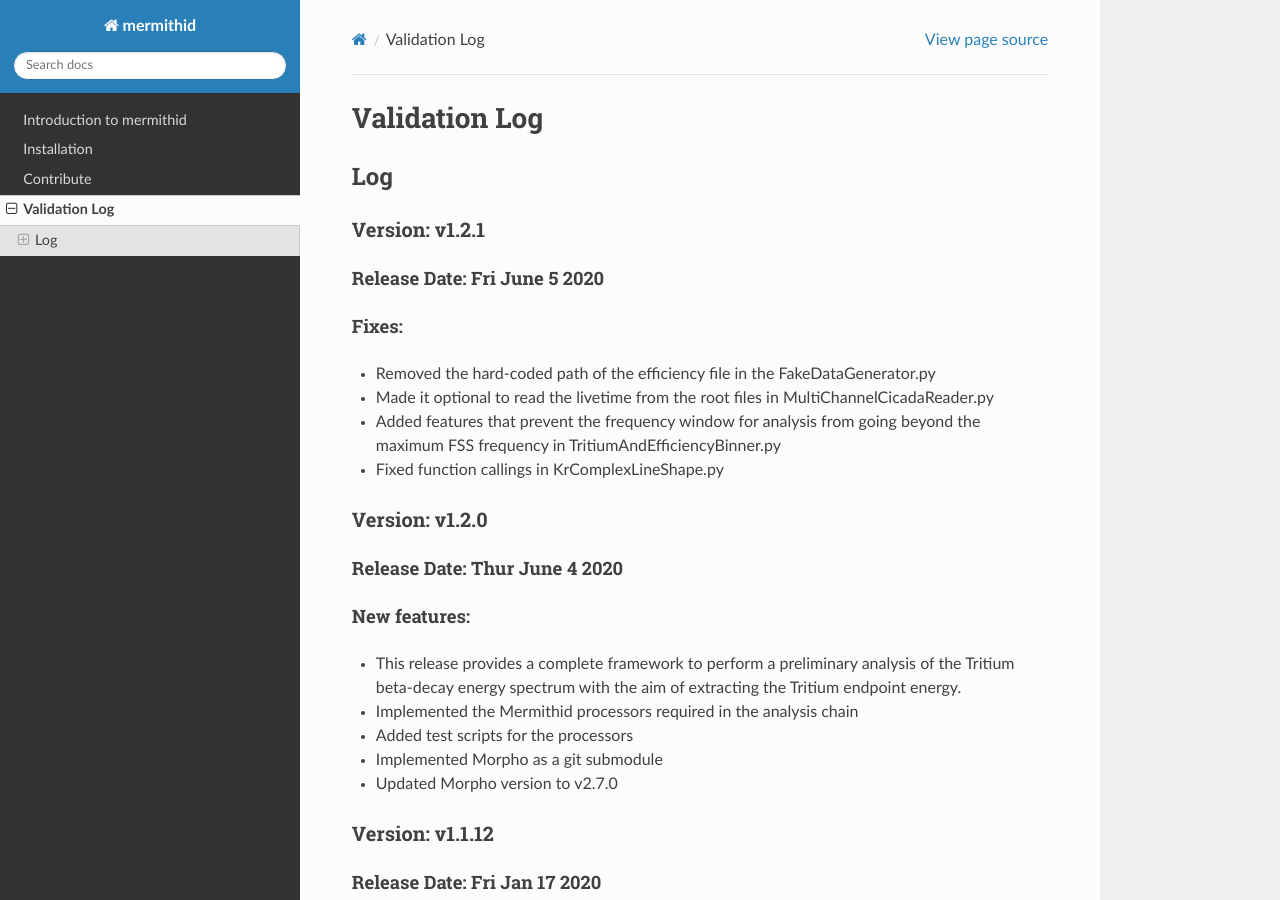
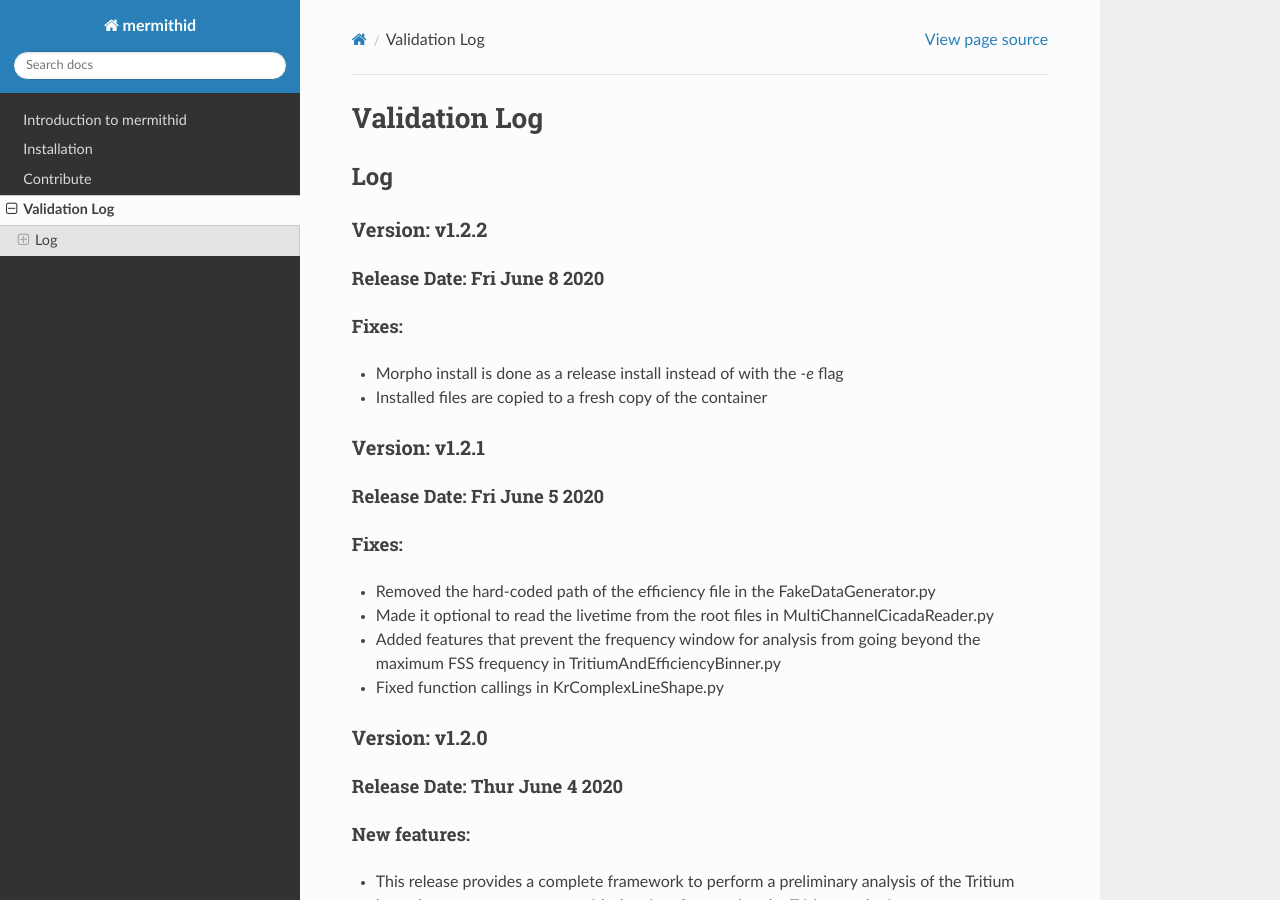
Before and after one commit to project8/mermithid, a Sphinx documentation site: the page built from documentation/validation_log.rst, in a window 1280 px wide and 900 px high. Built offline with Sphinx 7.4.7 and the Read the Docs theme 2.0.0, drawn with Linux system fonts in a browser that asks for light colours; pages that are not in the unit, such as notebooks, are missing from menus.

Commit message:
Updated the version log

```diff
--- a/documentation/validation_log.rst
+++ b/documentation/validation_log.rst
@@ -3,6 +3,19 @@ Validation Log
 
 Log
 ---
+
+
+Version: v1.2.2
+~~~~~~~~~~~~~~~~
+
+Release Date: Fri June 8 2020
+''''''''''''''''''''''''''''''
+
+Fixes:
+'''''''''''''
+
+* Morpho install is done as a release install instead of with the `-e` flag
+* Installed files are copied to a fresh copy of the container
 
 
 Version: v1.2.1
```
